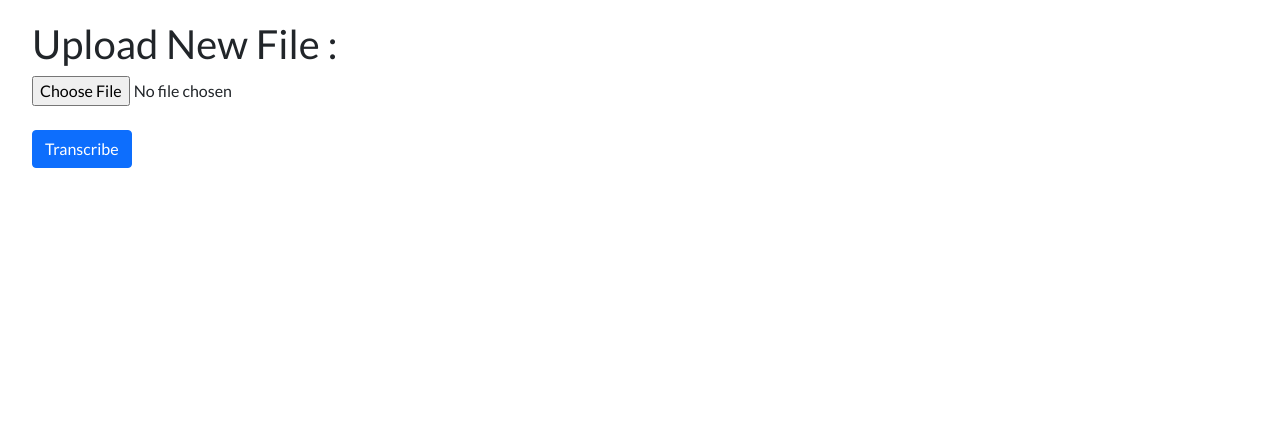
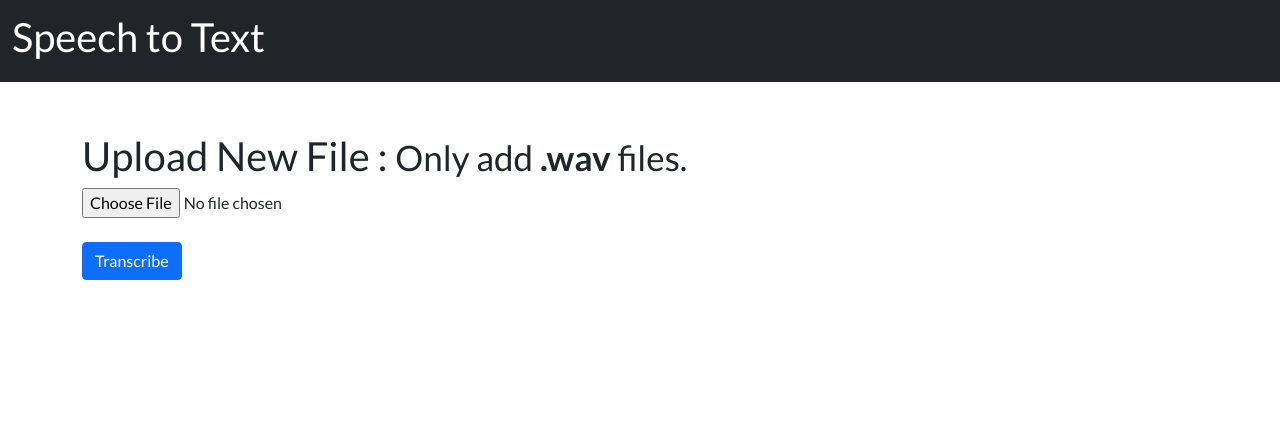
Before and after one commit to nawodyaonline/Speech-Recognition, a Flask app: page / in a window 1280 px wide. Shown: the top 427 px of the page. Run offline with Flask 2, Linux system fonts and the light colour scheme.

```diff
--- a/static/styles/style.css
+++ b/static/styles/style.css
@@ -4,9 +4,17 @@ h1, p, input {
 }
 
 #speechContainer {
-    margin : 20px
+    margin-top : 50px
 }
 
+#transcribt{
+    padding-top: 100px
+}
+
+.card-body{
+    padding : 50px;
+    text-align: center;
+}
 
 #submit-btn:hover{
     cursor: pointer;
--- a/templates/index.html
+++ b/templates/index.html
@@ -13,8 +13,17 @@
     <title>Speech Recognition</title>
 </head>
 <body>
+    <!-- Image and text -->
+<nav class="navbar navbar-dark bg-dark">
+    <div class="container-fluid">
+      <a class="navbar-brand" href="#">
+        <h1>Speech to Text</h1>
+      </a>
+    </div>
+  </nav>
+
     <div class='container' id="speechContainer">
-        <h1>Upload New File :</h1>
+        <h1>Upload New File : <small>Only add <b>.wav</b> files.</small></h1>
         <form action="/" method="POST" enctype="multipart/form-data">
             <input type="file" name="file">
             <br>
@@ -22,12 +31,24 @@
             <input id="submit-btn" class="btn btn-primary" type="submit" value="Transcribe">
         </form>
 
-        {% if transcript != '' %}
-            <div id='speechTranscripContainer' >
-                <h1>Transcript</h1>
-                <p>{{ transcript }}</p>
+        <br>
+        <br>
+
+
+        <section id='transcribt'>
+            {% if transcript != '' %}
+            <h1>Transcript</h1>
+            <div class='card' id='speechTranscripContainer' >
+
+                <div class="card-body">
+
+                    <p>{{ transcript }}</p>
+                </div>
+
             </div>
-        {% endif %}
+            {% endif %}
+        </section>
+
     </div>
 </body>
 </html>
```
